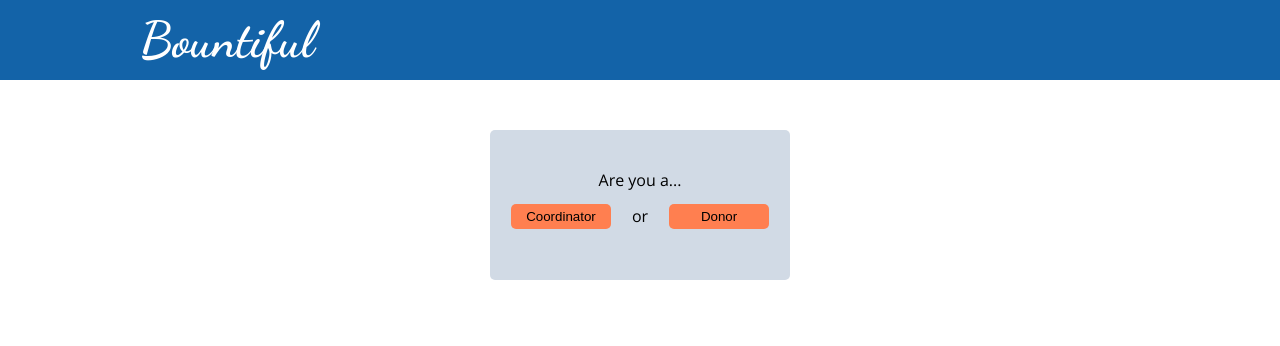
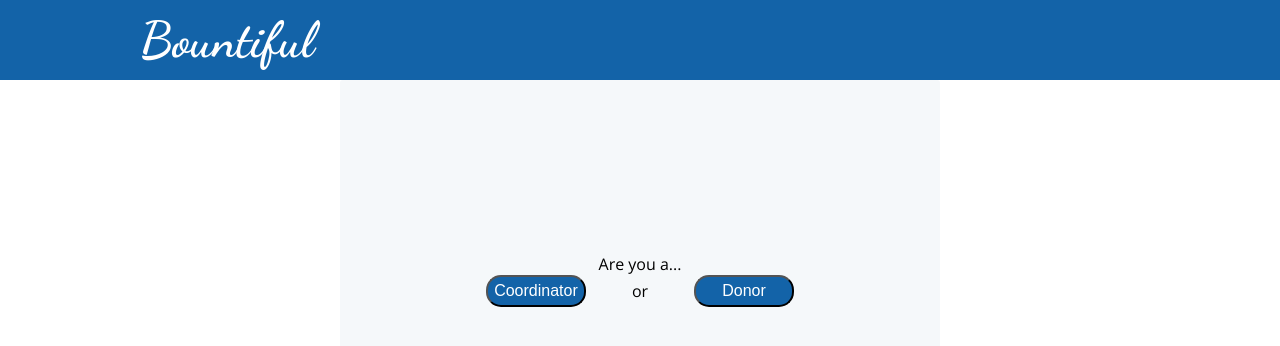
Before and after one commit to TheDeterminator/frontend, a React (Create React App) app: page /register in a window 1280 px wide. Shown: the top 346 px of the page. Built offline with nearby package versions, Linux system fonts and the light colour scheme.

Commit message:
Refactor UserTypeSelection by adding LoginContainer and Button style components

```diff
--- a/src/components/UserTypeSelection.js
+++ b/src/components/UserTypeSelection.js
@@ -1,44 +1,28 @@
 import React from 'react';
 import styled from 'styled-components';
 
-const SelectionContainer = styled.div`
-  width: 300px;
-  height: 150px;
-  background-color: #D1DAE5;
-  border: none;
-  border-radius: 5px;
-  display: flex;
-  flex-direction: column;
-  align-items: center;
-  justify-content: center;
-  margin: 50px auto;
-`
+import LoginContainer from '../design/LoginContainer';
+import Button from '../design/Button';
+
 const ButtonContainer = styled.div`
-  width: 300px;
-  height: 50px;
+  width: 100%;
+  max-width: 400px;
   display: flex;
   flex-direction: row;
   justify-content: space-evenly;
   align-items: center;
 `
-const Button = styled.button`
-  width: 100px;
-  height: 25px;
-  background-color: #FF7F50;
-  border: none;
-  border-radius: 5px;
-`
 
 const UserTypeSelection = (props) => {
   return (
-    <SelectionContainer>
+    <LoginContainer>
       <div>Are you a...</div>
       <ButtonContainer>
         <Button onClick={props.selectCoordinator}>Coordinator</Button>
         <div>or</div>
         <Button onClick={props.selectDonor}>Donor</Button>
       </ButtonContainer>
-    </SelectionContainer>
+    </LoginContainer>
   );
 };
 
```
